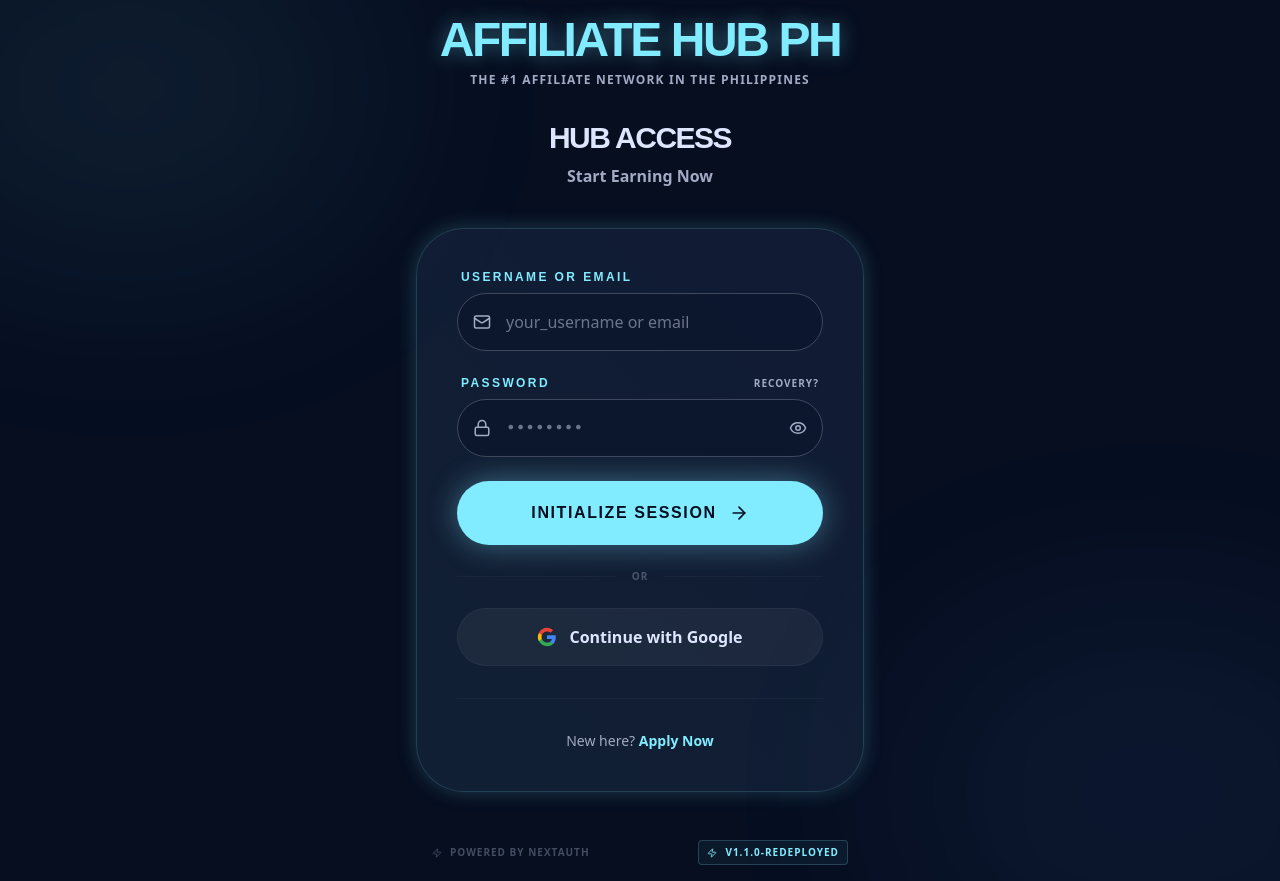
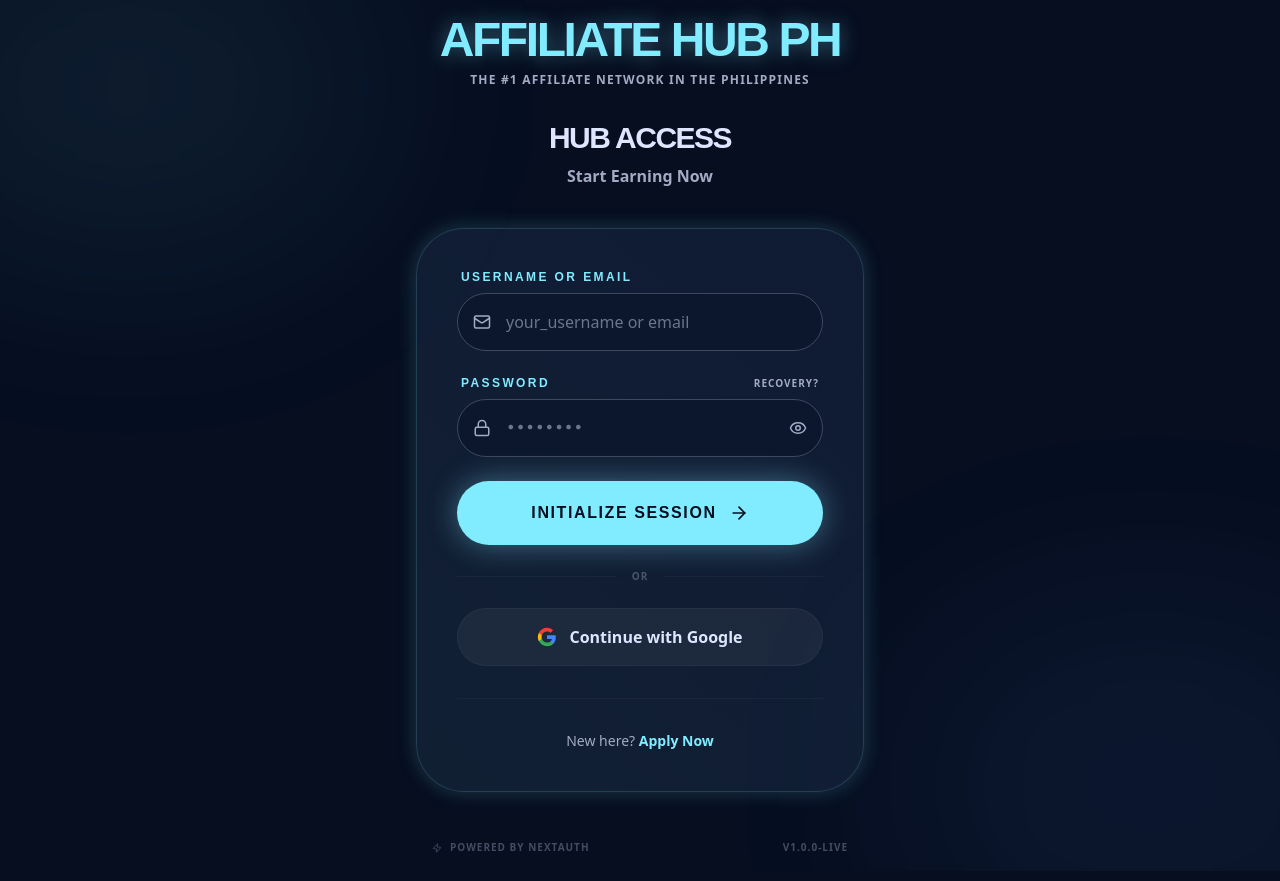
Before and after one commit to Abdulah-eng/Affiliate-Hub, a Next.js app: page /login in a window 1280 px wide. Built offline with nearby package versions, Linux system fonts and the light colour scheme.

Commit message:
chore: remove temporary deployment marker

```diff
--- a/src/app/login/page.tsx
+++ b/src/app/login/page.tsx
@@ -215,8 +215,8 @@ function LoginContent() {
           <div className="flex items-center gap-2 text-[10px] font-bold text-on-surface-variant/40 uppercase tracking-widest">
             <Zap size={10} /> Powered by NextAuth
           </div>
-          <div className="flex items-center gap-2 text-[10px] font-bold text-primary uppercase tracking-widest border border-primary/20 px-2 py-1 rounded bg-primary/5">
-            <Zap size={10} /> v1.1.0-REDEPLOYED
+          <div className="text-[10px] font-bold text-on-surface-variant/40 uppercase tracking-widest">
+            v1.0.0-LIVE
           </div>
         </div>
       </div>
```
